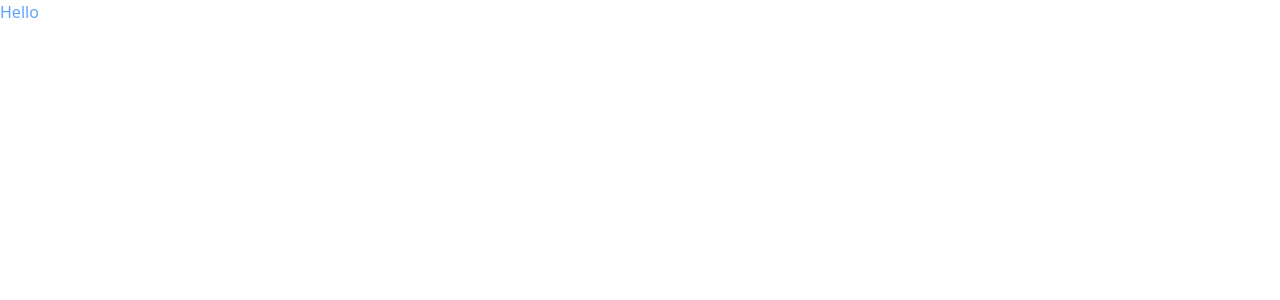
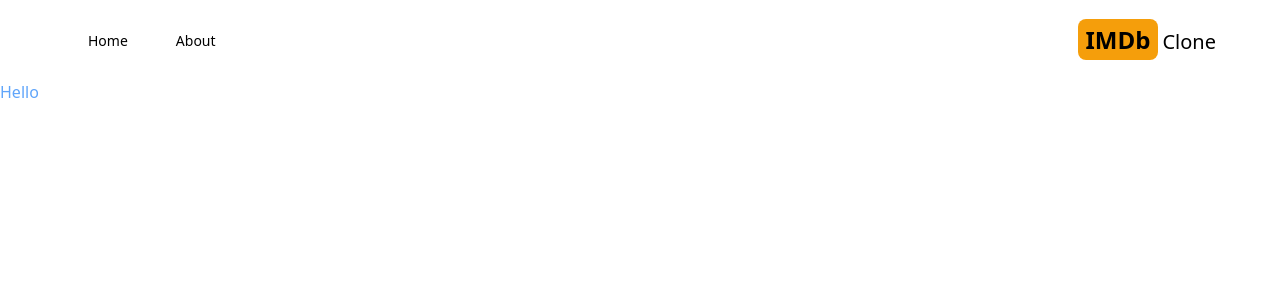
Before and after one commit to Izuku0/imdb, a Next.js app: page / in a window 1280 px wide. Shown: the top 300 px of the page. Built offline with nearby package versions, Linux system fonts and the light colour scheme.

Commit message:
create the header section

```diff
--- a/package.json
+++ b/package.json
@@ -13,7 +13,9 @@
     "eslint-config-next": "13.2.4",
     "next": "13.2.4",
     "react": "18.2.0",
-    "react-dom": "18.2.0"
+    "react-dom": "18.2.0",
+    "react-icon": "^1.0.0",
+    "react-icons": "^4.8.0"
   },
   "devDependencies": {
     "autoprefixer": "^10.4.14",
--- a/src/app/layout.js
+++ b/src/app/layout.js
@@ -1,4 +1,6 @@
+import Header from '@/components/Header'
 import './globals.css'
+
 
 export const metadata = {
   title: 'IMDb',
@@ -8,7 +10,10 @@
 export default function RootLayout({ children }) {
   return (
     <html lang="en">
-      <body>{children}</body>
+      <body>
+        <Header/>
+
+        {children}</body>
     </html>
   )
 }
--- /dev/null
+++ b/src/components/Header.jsx
@@ -0,0 +1,29 @@
+import React from 'react'
+import Link from 'next/link';
+import Menuitem from './Menuitem'
+import {AiFillHome} from "react-icons/ai";
+import {BsFillInfoCircleFill} from "react-icons/bs";
+
+
+export default function Header() {
+  return (
+    <div className="flex justify-between mx-2 max-w-6xl sm:mx-auto items-center py-6">
+
+        <div className="flex">
+            <Menuitem title="Home" address="/" Icon={AiFillHome}/>
+            <Menuitem title="About" address="/about" Icon={BsFillInfoCircleFill}/>
+        </div>
+        <div className="">
+             <Link href="/">
+                <h2 className="text-2xl"><span className="font-bold bg-amber-500 py-1 px-2 rounded-lg mr-1">
+                      IMDb
+                    </span>
+                    <span className="text-xl hidden sm:inline">
+                    Clone
+                    </span>
+                        </h2>
+             </Link>
+        </div>
+    </div>
+  )
+}
--- /dev/null
+++ b/src/components/Menuitem.jsx
@@ -0,0 +1,11 @@
+import Link from 'next/link'
+import React from 'react'
+
+export default function Menuitem({title,address,Icon}) {
+  return (
+    <div>
+        <Link href={address} className="mx-4 lg:mx-6 hover:text-amber-600">
+            <Icon className="text-2xl sm:hidden mx-4" /><p className="hidden sm:inline my-2 text-sm">{title}</p></Link>
+    </div>
+  )
+}
```
Also changed, not shown: 1 other file (tests, documents, lock files or other folders).
